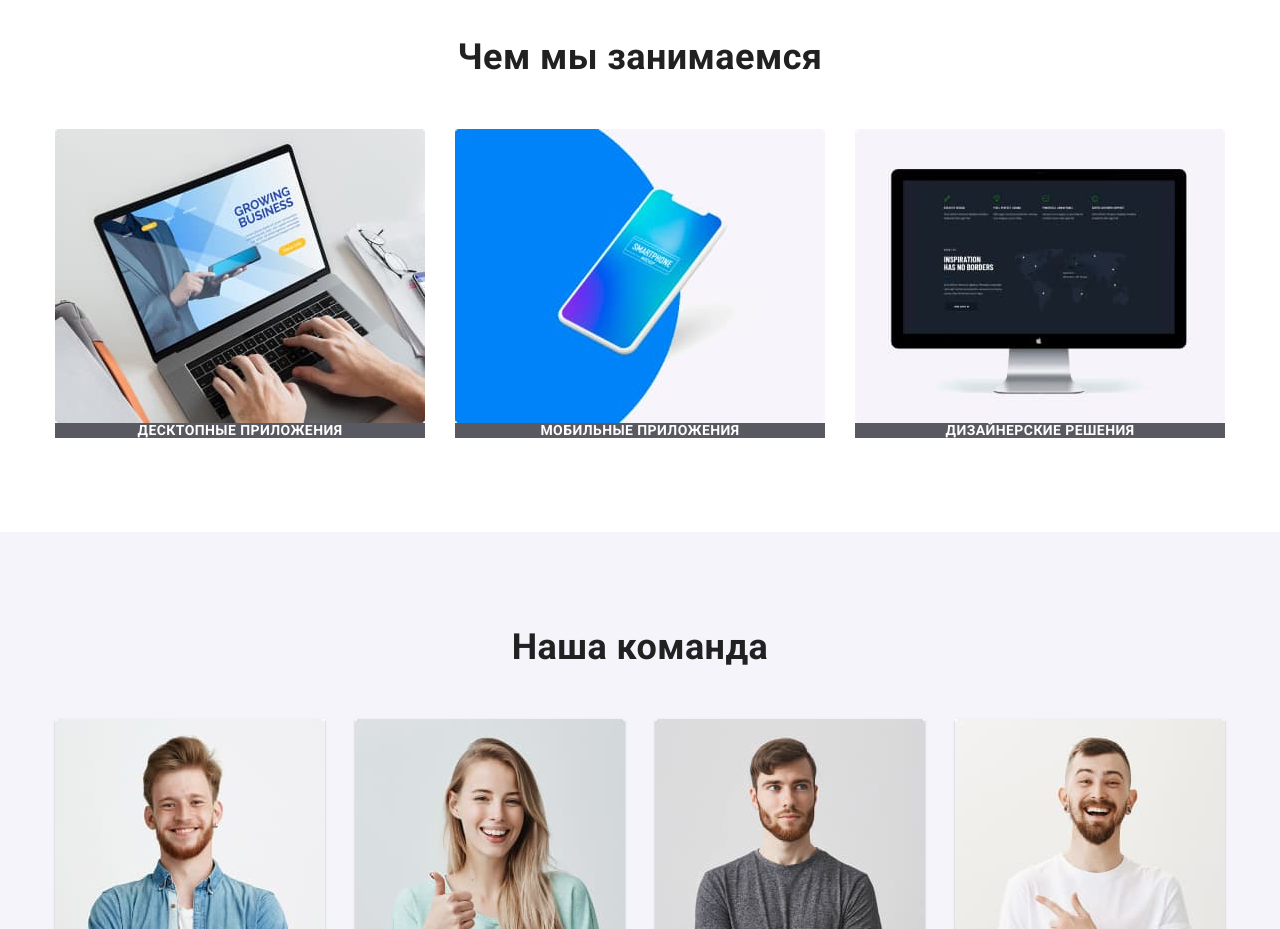
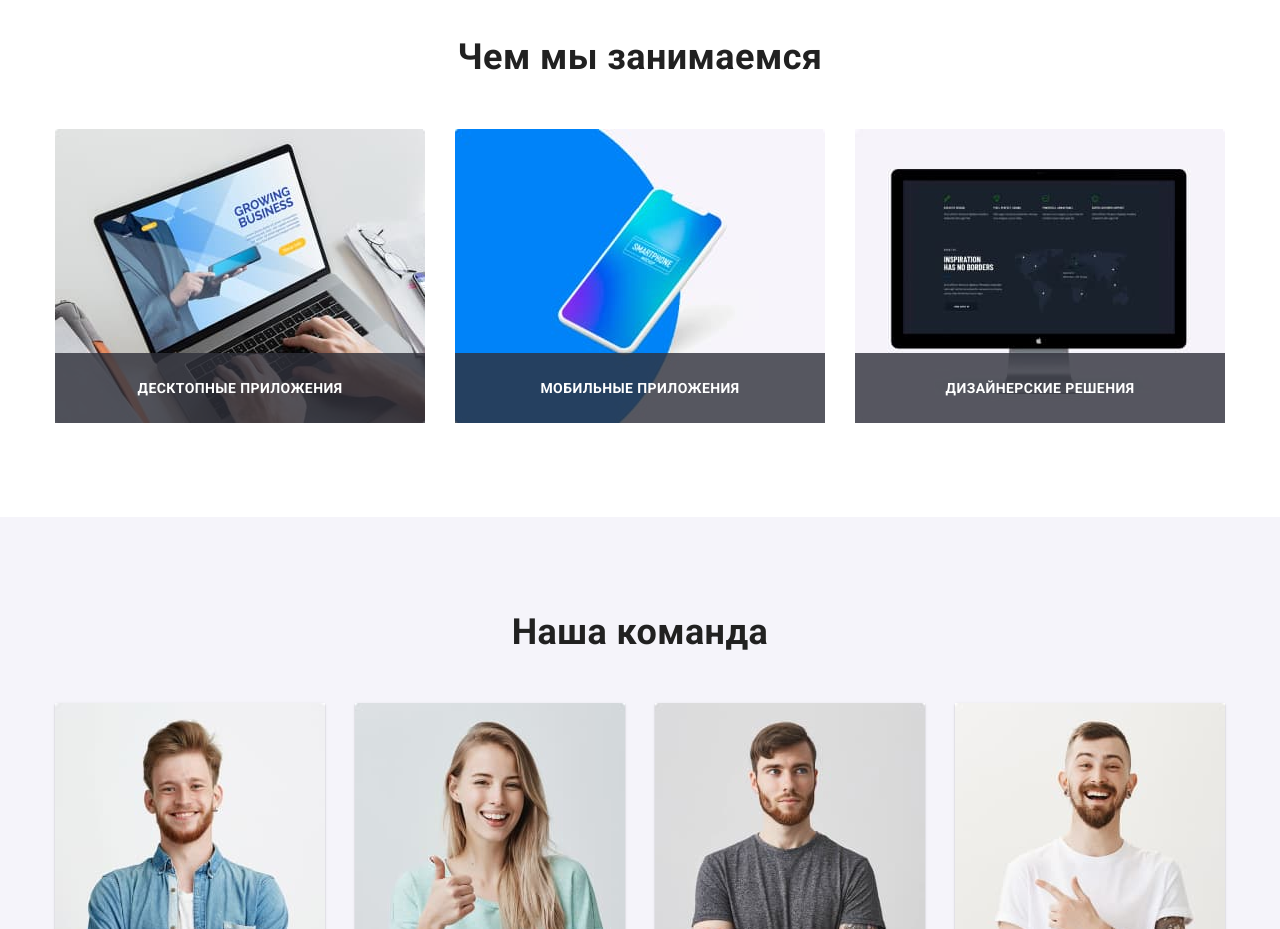
Before and after one commit to AlexeySamotey/goit-markup-hw-04, a plain HTML site: page index.html in a window 1280 px wide. Shown: the part 1080-2009 px from the top of the page. Drawn offline with Linux system fonts and the light colour scheme; files whose address does not match are found by name.

Commit message:
спозиционирован текст над картинкой

```diff
--- a/css/styles.css
+++ b/css/styles.css
@@ -243,6 +243,9 @@ header {
 .works-list {
   width: 370px;
 }
+.work-thumb {
+  position: relative;
+}
 .our-team {
   text-align: center;
 }
@@ -306,11 +309,14 @@ header {
 .subtitle {
   font-weight: 700;
   font-size: 14px;
-  line-height: 1.14;
+  line-height: 70px;
   text-transform: uppercase;
   background: rgba(47, 48, 58, 0.8);
   color: var(--effect-color);
   text-align: center;
+  position: absolute;
+  bottom: 0;
+  width: 100%;
 }
 .team-list {
   font-weight: 500;
--- a/index.html
+++ b/index.html
@@ -119,22 +119,28 @@
           <h2 class="section-title">Чем мы занимаемся</h2>
           <ul class="our-work">
             <li class="works-list">
-              <a href=""
-                ><img src="./img/box1.jpg" alt="ноутбук" width="370" />
-                <h3 class="subtitle">Десктопные приложения</h3></a
+              <a href="">
+                <div class="work-thumb">
+                  <img src="./img/box1.jpg" alt="ноутбук" width="370" />
+                  <h3 class="subtitle">Десктопные приложения</h3>
+                </div></a
               >
             </li>
             <li class="works-list">
-              <a href=""
-                ><img src="./img/box2.jpg" alt="смарфон" width="370" />
-                <h3 class="subtitle">Мобильные приложения</h3></a
+              <a href="">
+                <div class="work-thumb">
+                  <img src="./img/box2.jpg" alt="смарфон" width="370" />
+                  <h3 class="subtitle">Мобильные приложения</h3>
+                </div></a
               >
             </li>
             <li class="works-list">
-              <a href=""
-                ><img src="./img/box3.jpg" alt="монитор" width="370" />
-                <h3 class="subtitle">Дизайнерские решения</h3></a
-              >
+              <a href="">
+                <div class="work-thumb">
+                  <img src="./img/box3.jpg" alt="монитор" width="370" />
+                  <h3 class="subtitle">Дизайнерские решения</h3>
+                </div>
+              </a>
             </li>
           </ul>
         </div>
```
